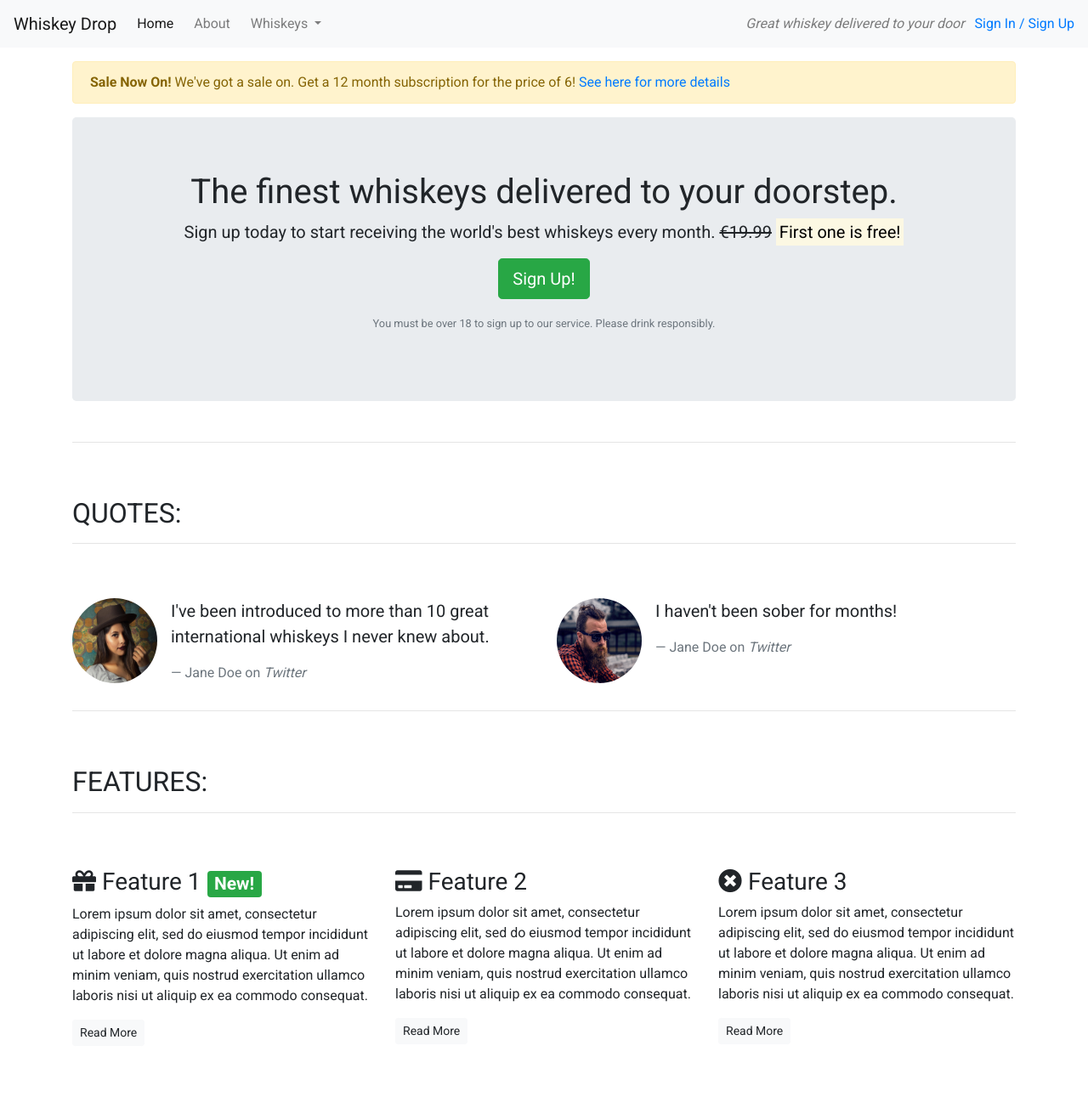
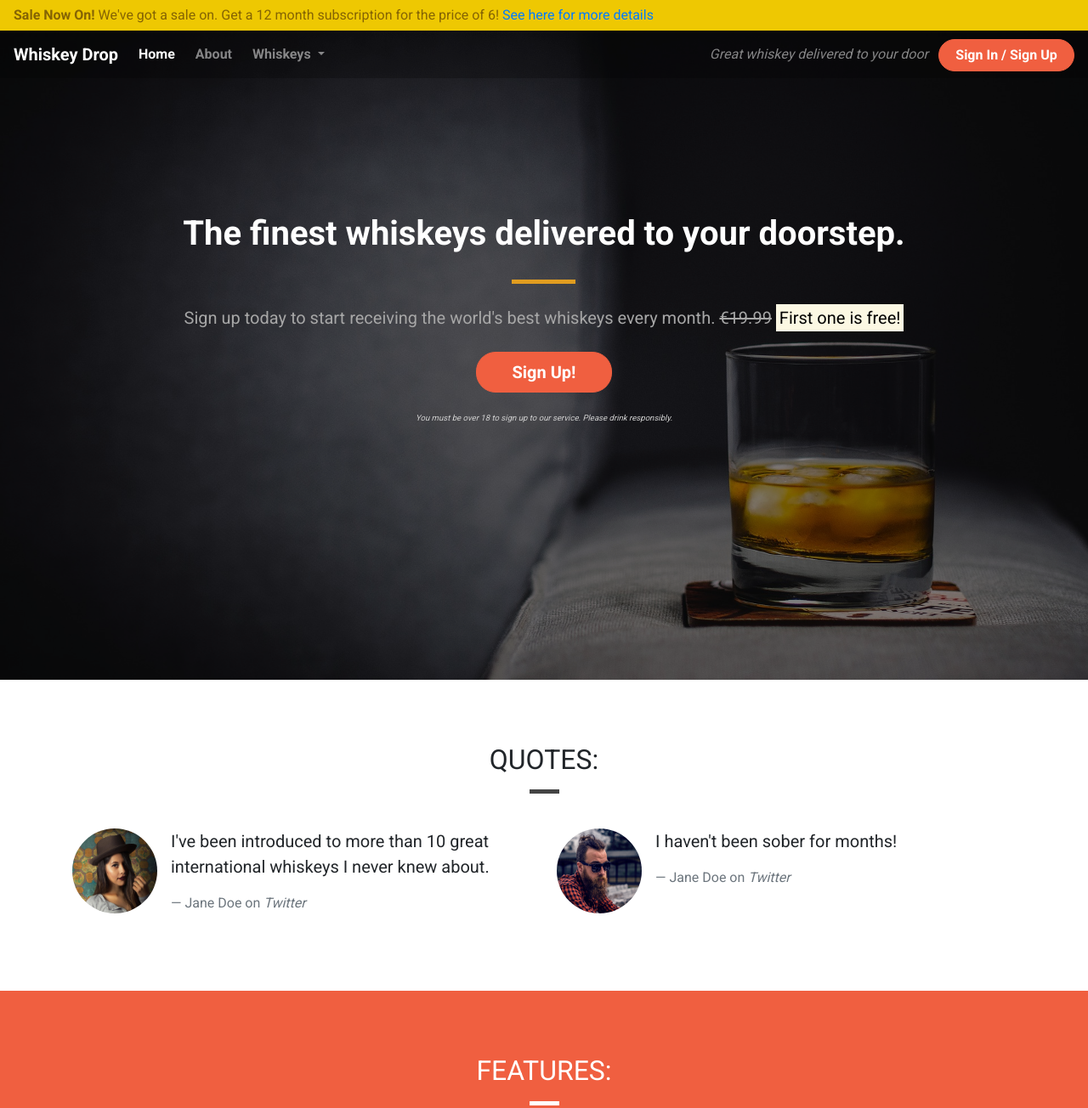
Before and after one commit to RobMaty/test.Bootstrap, a plain HTML site: page index.html in a window 1280 px wide. Shown: the top 1304 px of the page at 85% size. Before the commit the page ends 1247 px from the top, so only its background shows below. Drawn offline with nearby package versions, Linux system fonts and the light colour scheme.

Commit message:
styleing for the css

```diff
--- a/css/style.css
+++ b/css/style.css
@@ -1,3 +1,186 @@
 body {
     font-family: 'Roboto', sans-serif;
 }
+
+.container-wrapper {}
+
+.container-wrapper--red {
+    background-color: #f05f40;
+    color: white;
+}
+
+.alert-container .col-12{
+    padding-left: 0;
+    padding-right: 0;
+}
+
+.site-wide-alert {
+    border-radius: 0;
+    margin-bottom: 0;
+    padding: 5px 15px;
+    background-color: #eec802;
+    border-color: #eec802;
+}
+
+.callout-container{
+    height: 100vh;
+
+    background: url("../images/whiskey-background.jpg") no-repeat bottom right fixed;
+    -webkit-background-size: cover;
+    -moz-background-size: cover;
+    -o-background-size: cover;
+  background-size: cover;
+
+  display: flex;
+  align-items: center;
+  justify-content: center;
+
+  position: relative;
+}
+
+.opaque-overlay {
+    position: absolute;
+    top: 0;
+    left: 0;
+    height: 100%;
+    width: 100%;
+    background-color: rgba(0,0,0,0.5);
+}
+.quotes-container{}
+
+.features-container{
+
+}
+/* Page headers*/
+.page-header {
+    margin-bottom: 0;
+    border-bottom: 0;
+    text-align: center;
+}
+
+.page-header h2 {
+    margin-top: 0;
+}
+
+.quotes .page-header {
+    margin-bottom: 25px;
+}
+
+/* Block dividers*/
+
+.block-divider {
+    width: 75px;
+    height: 5px;
+    border: 0;
+    background-color: #444;
+}
+.block-divider--orange {
+    background-color: #e19d20;
+}
+
+.block-divider--white {
+    background-color: white;
+}
+
+.block-divider--short {
+    width: 35px;
+}
+
+/*Content containers*/
+
+.content-container {
+    padding-top: 75px;
+    padding-bottom: 75px;
+}
+
+
+/* Navbar */
+
+.navalert-container {
+    position: absolute;
+    top: 0;
+    left: 0;
+    padding-left: 0;
+    padding-right: 0;
+    z-index: 1;
+}
+
+.navbar {
+    margin-bottom: 0;
+    border: 0;
+    width: 100%;
+    background-color: rgba(0,0,0,0.25);
+}
+.navbar .navbar-toggler {
+    border: 0;
+}
+
+.navbar-brand {
+    font-weight: bold;
+}
+
+.navbar .navbar-nav a {
+    font-weight: bold;
+}
+/*Jumbotron */
+.jumbotron {
+    background-color: transparent;
+}
+.jumbotron-header {
+    color: white;
+    font-weight: bold;
+    margin-bottom: 30px;
+}
+
+.jumbotron .lead {
+    margin: 25px 0;
+    color: #a7a7a7;
+}
+.jumbotron small {
+    font-size: 60%;
+    font-style: italic;
+    color: #d0d0d0;
+}
+
+/* Buttons*/
+
+.btn--cta {
+    font-weight: bold;
+    border-radius: 23px;
+    width: 160px;
+    color: white;
+}
+
+.btn--red {
+    background-color: #f05f40;
+    border-color: #f05f40;
+}
+
+.btn--red:hover,
+.btn--red:active,
+.btn--red:focus,
+.btn--red:active:focus {
+    background-color: #b74026;
+    border-color: #b74026;
+}
+
+.feature {
+    text-align: center;
+    margin-bottom: 40px;
+}
+
+.feature i {
+    margin-bottom: 20px;
+    font-size: 45px;
+    line-height: 45px;
+}
+
+.feature .btn {
+    background-color: white;
+    border-color: white;
+    border-radius: 15px;
+    min-width: 100px;
+    font-weight: bold;
+    margin-top: 10px;
+    color: #f05f40;
+}
--- a/index.html
+++ b/index.html
@@ -14,8 +14,17 @@
 </head>
 
 <body>
-    <!--Nav-->
-    <nav class="navbar navbar-light navbar-expand-sm bg-light">
+    <div class="container-fluid navalert-container">
+ <div class="container-fluid alert-container">
+       <div class="row d-none d-sm-block">
+           <div class="col-12">
+               <div class="site-wide-alert alert alert-warning">
+                   <strong>Sale Now On!</strong> We've got a sale on. Get a 12 month subscription for the price of 6! <a href="">See here for more details</a>
+                </div>
+             </div>
+        </div>
+    </div>
+    <nav class="navbar navbar-dark navbar-expand-sm">
         <a href="/" class="navbar-brand">
                     Whiskey Drop</a>
 
@@ -43,40 +52,40 @@
         </div>
         <div class="d-none d-md-block">
             <p class="navbar-text my-auto mr-2"><i>Great whiskey delivered to your door</i></p>
-            <a href="/login">Sign In / Sign Up</a>
+            <a href="/login" class="btn btn--cta btn--red">Sign In / Sign Up</a>
         </div>
         <!--</div>-->
     </nav>
-    <article class="container mt-3">
-        <div class="row d-none d-sm-block">
-            <div class="col-12">
-                <div class="alert alert-warning">
-                    <strong>Sale Now On!</strong> We've got a sale on. Get a 12 month subscription for the price of 6! <a href="">See here for more details</a>
-                </div>
-            </div>
-        </div>
+</div>
+        <div class="container-fluid callout-container">
         <!-- Callout -->
+        <div class="opaque-overlay">&nbsp;</div>
         <div class="row">
             <div class="col-12">
                 <section class="callout jumbotron text-center">
-                    <h1>The finest whiskeys delivered to your doorstep.</h1>
+                    <h1 class="jumbotron-header">The finest whiskeys delivered to your doorstep.</h1>
+                    <hr class="block-divider block-divider--orange">
                     <p class="lead">Sign up today to start receiving the world's best whiskeys every month.
                         <s class="d-none d-sm-inline">€19.99</s>
                         <span class="d-inline d-sm-none"><br></span>
                         <strong><mark>First one is free!</mark></strong></p>
-                    <p><button class="btn btn-lg btn-success" data-toggle="modal" data-target="#signUpModal">Sign Up!</button></p>
+                    <p><button class="btn btn-lg btn--cta btn--red" data-toggle="modal" data-target="#signUpModal">Sign Up!</button></p>
                     <p class="text-muted"><small>You must be over 18 to sign up to our service. Please drink responsibly.</small></p>
                 </section>
             </div>
         </div>
+    </div>
         <!-- /.callout -->
-        <hr>
+
+
         <!-- Quotes -->
+        <div class="container-wrapper">
+        <div class="container quotes-container content-container">
         <section class="quotes">
             <div class="row">
-                <div class="col-12 my-5">
+                <div class="col-12 page-header">
                     <h2 class="text-uppercase">Quotes:</h2>
-                    <hr />
+                    <hr class="block-divider block-divider--short">
                 </div>
             </div>
             <div class="row">
@@ -109,33 +118,36 @@
             </div>
         </section>
         <!-- /.quotes -->
-        <hr>
+    </div>
+</div>
         <!-- Features -->
+        <div class="container-wrapper container-wrapper--red">
+        <div class="container features-container content-container">
         <section class="features">
             <div class="row">
-                <div class="col-12 my-5">
+                <div class="col-12 page-header">
                     <h2 class="text-uppercase">Features:</h2>
-                    <hr />
+                    <hr class="block-divider block-divider--short block-divider--white">
                 </div>
             </div>
             <div class="row">
                 <div class="col-12 col-md-6 col-lg-4">
                     <div class="feature">
-                        <h3><i class="fas fa-gift d-none d-sm-inline"></i> Feature 1 <span class="badge badge-success">New!</span></h3>
+                        <h3><i class="fas fa-gift d-none d-sm-block"></i> Feature 1 <span class="badge badge-success">New!</span></h3>
                         <p>Lorem ipsum dolor sit amet, consectetur adipiscing elit, sed do eiusmod tempor incididunt ut labore et dolore magna aliqua. Ut enim ad minim veniam, quis nostrud exercitation ullamco laboris nisi ut aliquip ex ea commodo consequat.</p>
                         <p><a class="btn btn-sm btn-light" href="">Read More</a></p>
                     </div>
                 </div>
                 <div class="col-12 col-md-6 col-lg-4">
                     <div class="feature">
-                        <h3><i class="fas fa-credit-card d-none d-sm-inline"></i> Feature 2</h3>
+                        <h3><i class="fas fa-credit-card d-none d-sm-block"></i> Feature 2</h3>
                         <p>Lorem ipsum dolor sit amet, consectetur adipiscing elit, sed do eiusmod tempor incididunt ut labore et dolore magna aliqua. Ut enim ad minim veniam, quis nostrud exercitation ullamco laboris nisi ut aliquip ex ea commodo consequat.</p>
                         <p><a class="btn btn-sm btn-light" href="">Read More</a></p>
                     </div>
                 </div>
                 <div class="col-12 d-md-none d-lg-block col-lg-4">
                     <div class="feature">
-                        <h3><i class="fas fa-times-circle d-none d-sm-inline"></i> Feature 3</h3>
+                        <h3><i class="fas fa-times-circle d-none d-sm-block"></i> Feature 3</h3>
                         <p>Lorem ipsum dolor sit amet, consectetur adipiscing elit, sed do eiusmod tempor incididunt ut labore et dolore magna aliqua. Ut enim ad minim veniam, quis nostrud exercitation ullamco laboris nisi ut aliquip ex ea commodo consequat.</p>
                         <p><a class="btn btn-sm btn-light" href="">Read More</a></p>
                     </div>
@@ -143,7 +155,8 @@
             </div>
         </section>
         <!-- /.features -->
-    </article>
+    </div>
+</div>
 
     <div class="modal" tabindex="-1" id="signUpModal">
         <div class="modal-dialog">
```
Also changed, not shown: images/whiskey-background.jpg (added).
